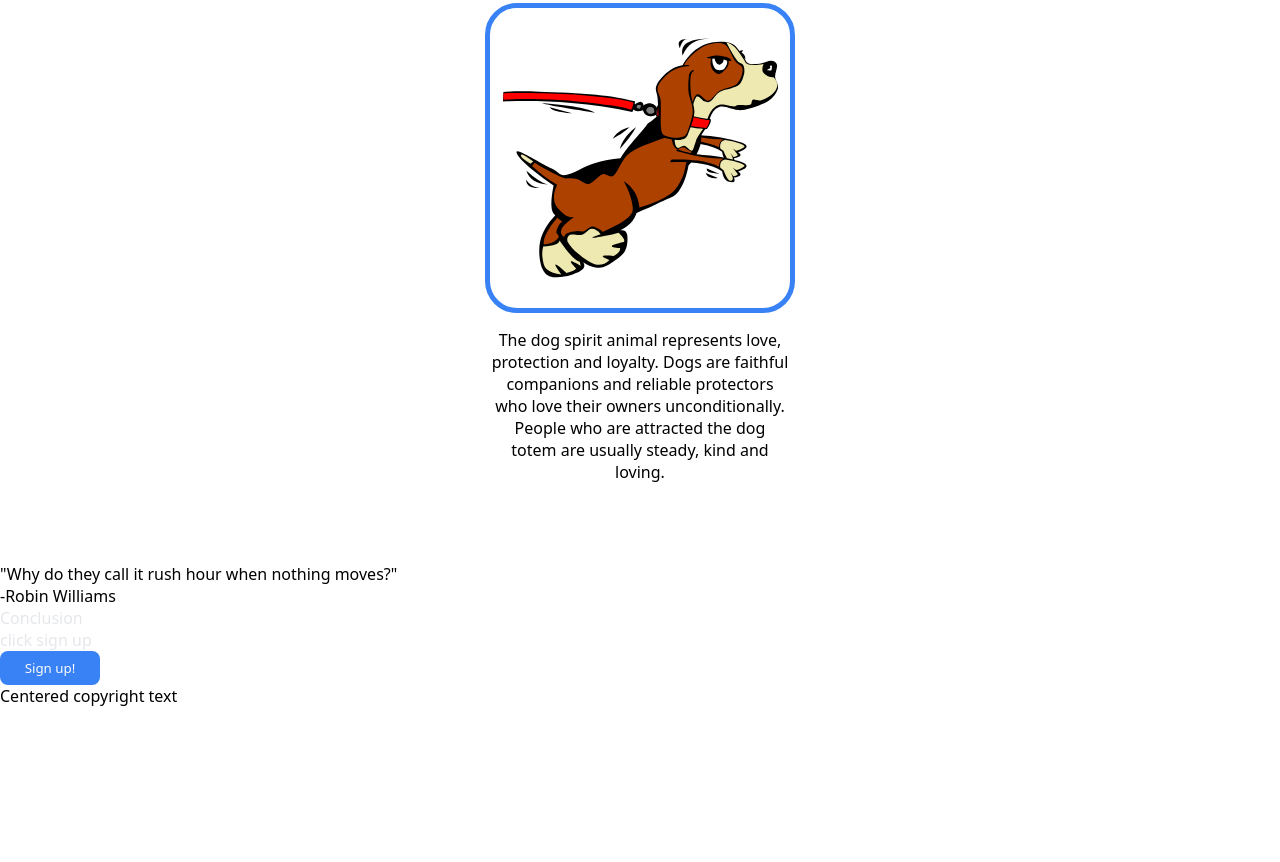
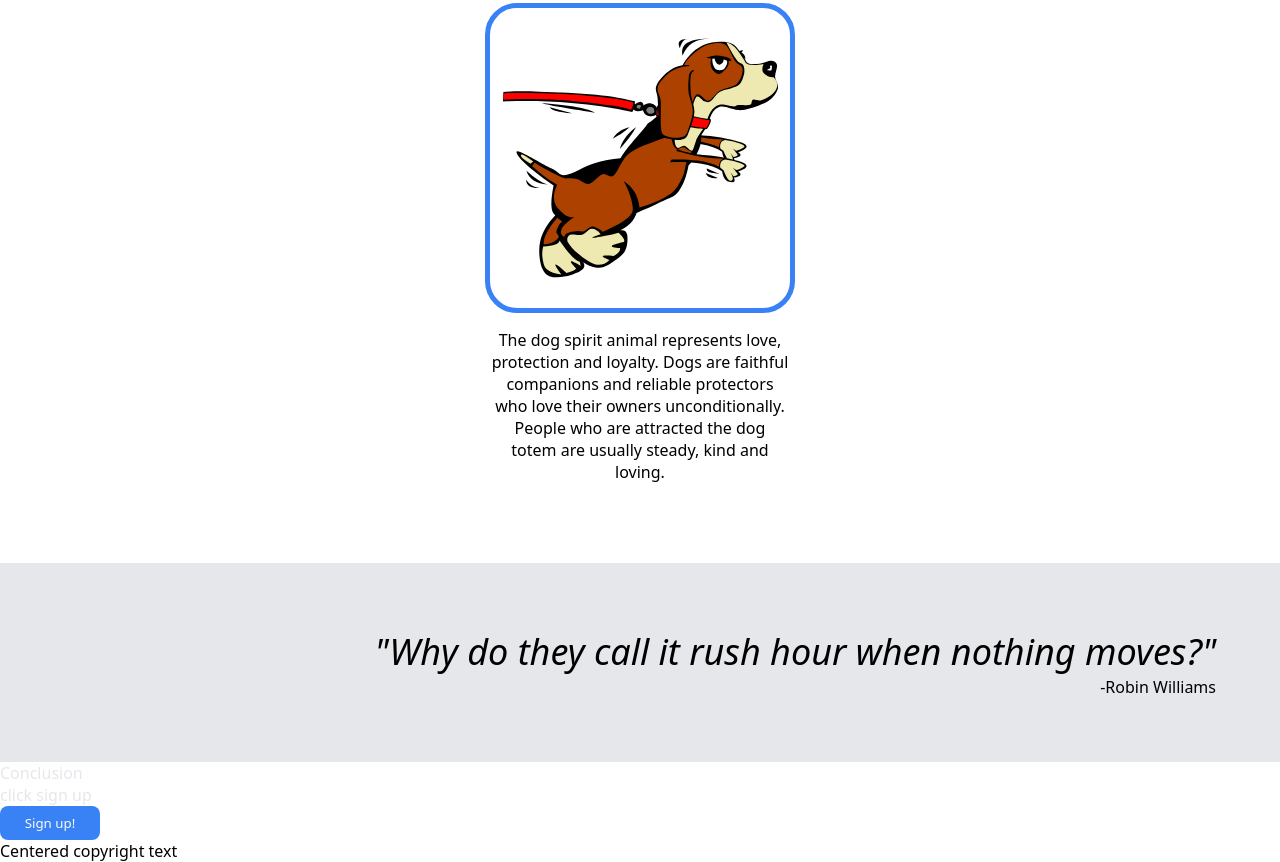
Before and after one commit to sbelliott19/odin-landing-page, a plain HTML site: page index.html in a window 1280 px wide. Shown: the part 1390-2252 px from the top of the page. Before the commit the page ends 2097 px from the top, so only its background shows below. Drawn offline with Linux system fonts and the light colour scheme.

Commit message:
Add grey background and styling for quote text

```diff
--- a/style.css
+++ b/style.css
@@ -111,3 +111,17 @@ ul {
     text-align: center;
     margin-bottom: 32px;
 }
+
+.quote-box {
+    display: flex;
+    flex-direction: column;
+    background-color: #E5E7EB;
+    align-items: flex-end;
+    padding: 64px;
+}
+
+.quote {
+    font-size: 36px;
+    font-weight: 100;
+    font-style: italic;
+}
```
